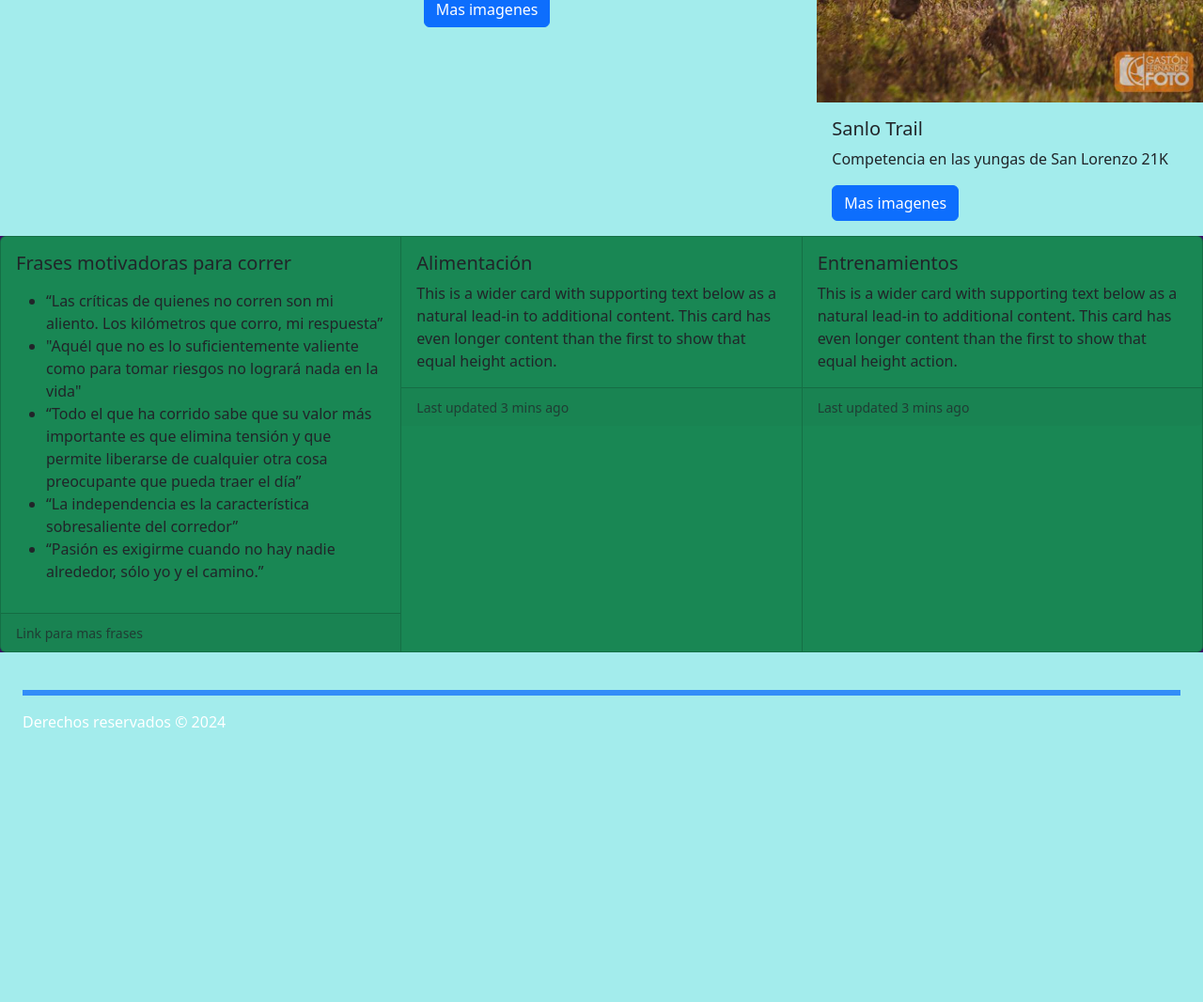
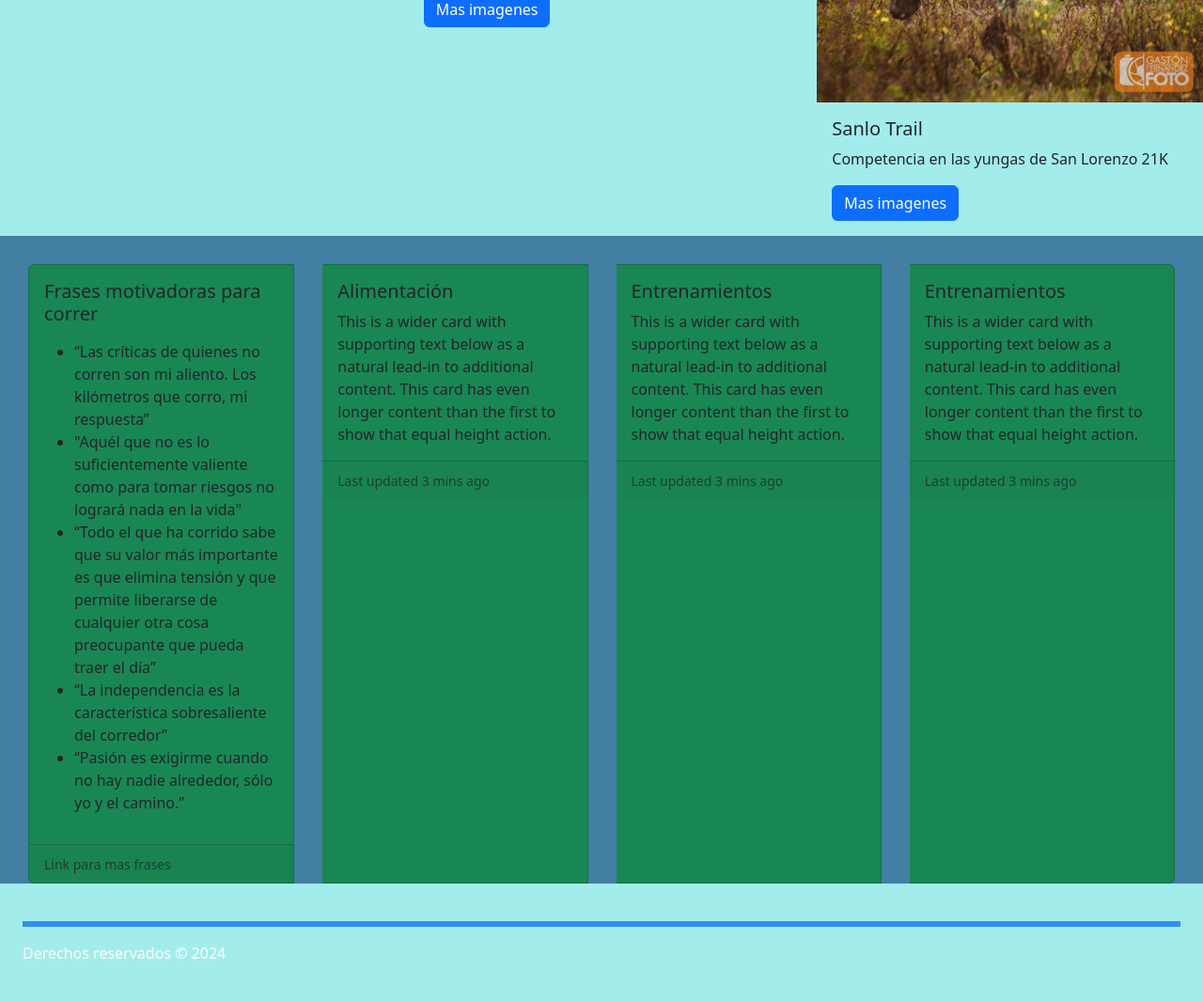
Before and after one commit to nestor2014/web_en_vercel, a Flask app: page / in a window 1280 px wide. Shown: the part 713-1779 px from the top of the page at 94% size. Before the commit the page ends 1487 px from the top, so only its background shows below. Run offline with Flask 3, Linux system fonts and the light colour scheme.

Commit message:
Actualizacion de color1

```diff
--- a/static/css/estilo.css
+++ b/static/css/estilo.css
@@ -17,7 +17,14 @@ body {
 }
 
 .card-group {
-    background-color: #3b0d66;
+    background-color: #427fa3;
+}
+
+.tipo {
+    margin-top: 30px;
+    margin-bottom: 30px;
+    margin-left: 30px;
+    margin-right: 30px;
 }
 
 .h1 {
--- a/templates/inicio.html
+++ b/templates/inicio.html
@@ -1,6 +1,6 @@
 {% extends "base.html" %} {% block principal %}
 
-<div class="container">
+<div class="container display: flex">
     <div class="d-flex justify-content-center">
         <div class="row">
             <div class="card col-sm-4 border-0">
@@ -42,7 +42,7 @@
 
 
 <div class="card-group">
-    <div class="card bg-success col-sm-4">
+    <div class="card bg-success col-sm-3 tipo">
         {# <img src="..." class="card-img-top" alt="..."> #}
         <div class="card-body">
             <h5 class="card-title">Frases motivadoras para correr</h5>
@@ -60,7 +60,7 @@
             <small class="text-body-secondary">Link para mas frases</small>
         </div>
     </div>
-    <div class="card bg-success col-sm-4">
+    <div class="card bg-success col-sm-3 tipo">
         {# <img src="..." class="card-img-top" alt="..."> #}
         <div class="card-body">
             <h5 class="card-title">Alimentación</h5>
@@ -70,7 +70,18 @@
             <small class="text-body-secondary">Last updated 3 mins ago</small>
         </div>
     </div>
-    <div class="card bg-success col-sm-4">
+    <div class="card bg-success col-sm-3 tipo">
+        {# <img src="..." class="card-img-top" alt="..."> #}
+        <div class="card-body">
+            <h5 class="card-title">Entrenamientos</h5>
+            <p class="card-text">This is a wider card with supporting text below as a natural lead-in to additional content. This card has even longer content than the first to show that equal height action.</p>
+        </div>
+        <div class="card-footer">
+            <small class="text-body-secondary">Last updated 3 mins ago</small>
+        </div>
+    </div>
+
+    <div class="card bg-success col-sm-3 tipo">
         {# <img src="..." class="card-img-top" alt="..."> #}
         <div class="card-body">
             <h5 class="card-title">Entrenamientos</h5>
```
